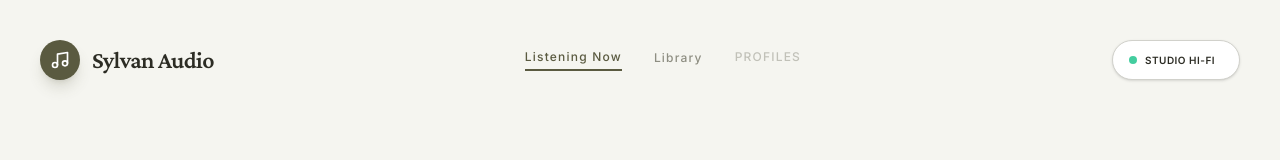
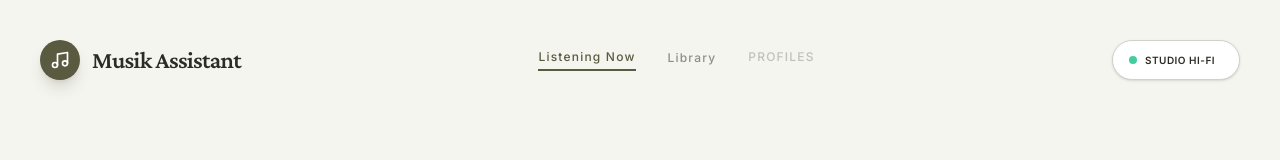
Before and after one commit to rifai29/MUSIC-ASSISTANT, a React (Vite) app: page / in a window 1280 px wide. Shown: the top 160 px of the page. Built offline with nearby package versions, Linux system fonts and the light colour scheme.

Commit message:
refactor: Rename application to Musik Assistant
Updates the application's display name from "MelodyStream" to "Musik Assistant" in metadata and UI components.

```diff
--- a/metadata.json
+++ b/metadata.json
@@ -1,5 +1,5 @@
 {
-  "name": "MelodyStream",
+  "name": "Musik Assistant",
   "description": "A modern, sleek music player with local file support, playlist management, and beautiful animations.",
   "requestFramePermissions": [],
   "majorCapabilities": []
--- a/src/components/AudioPlayer.tsx
+++ b/src/components/AudioPlayer.tsx
@@ -203,7 +203,7 @@ export default function AudioPlayer() {
           <div className="w-10 h-10 bg-[#5A5A40] rounded-full flex items-center justify-center shadow-lg shadow-[#5A5A40]/20">
             <Music className="w-5 h-5 text-white" />
           </div>
-          <span className="font-serif text-2xl font-semibold tracking-tight">Sylvan Audio</span>
+          <span className="font-serif text-2xl font-semibold tracking-tight">Musik Assistant</span>
         </div>
         <nav className="hidden md:flex gap-8 text-xs font-medium uppercase tracking-widest text-[#8E8E82]">
           <button
```
